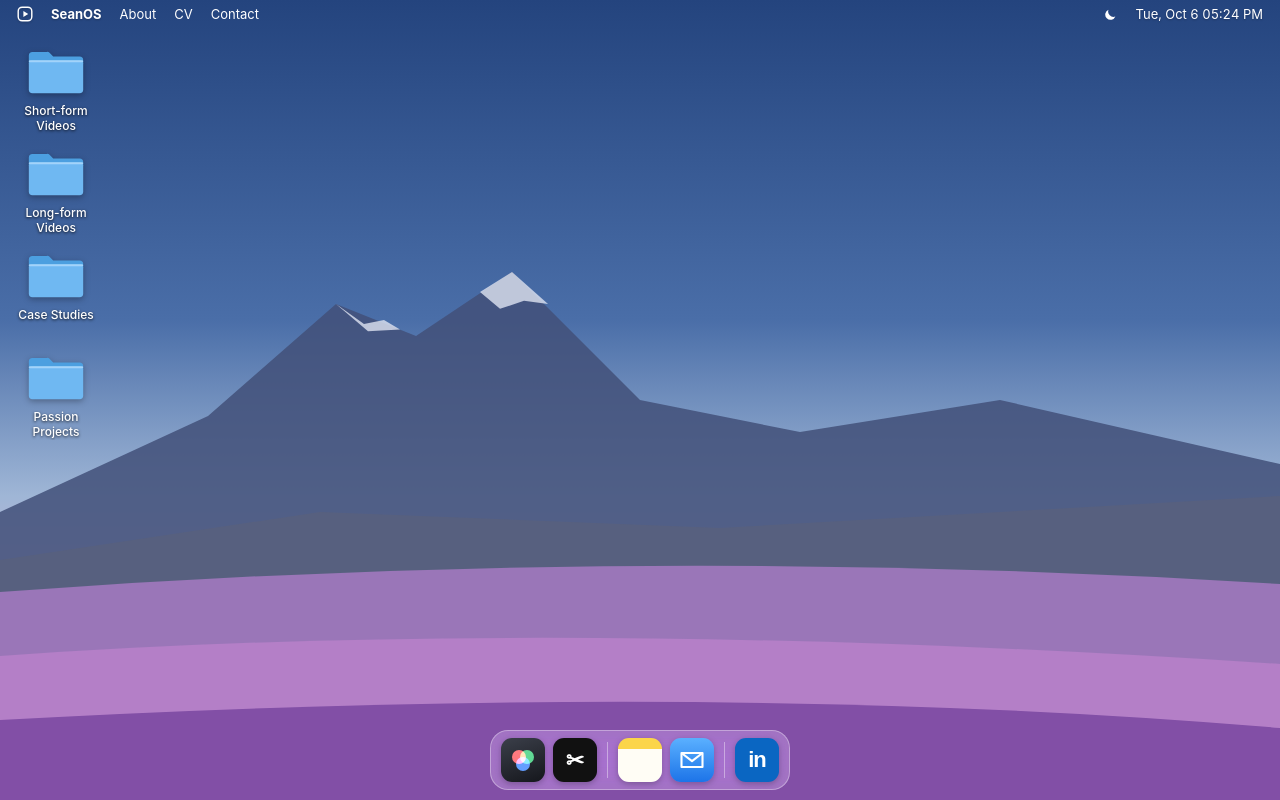
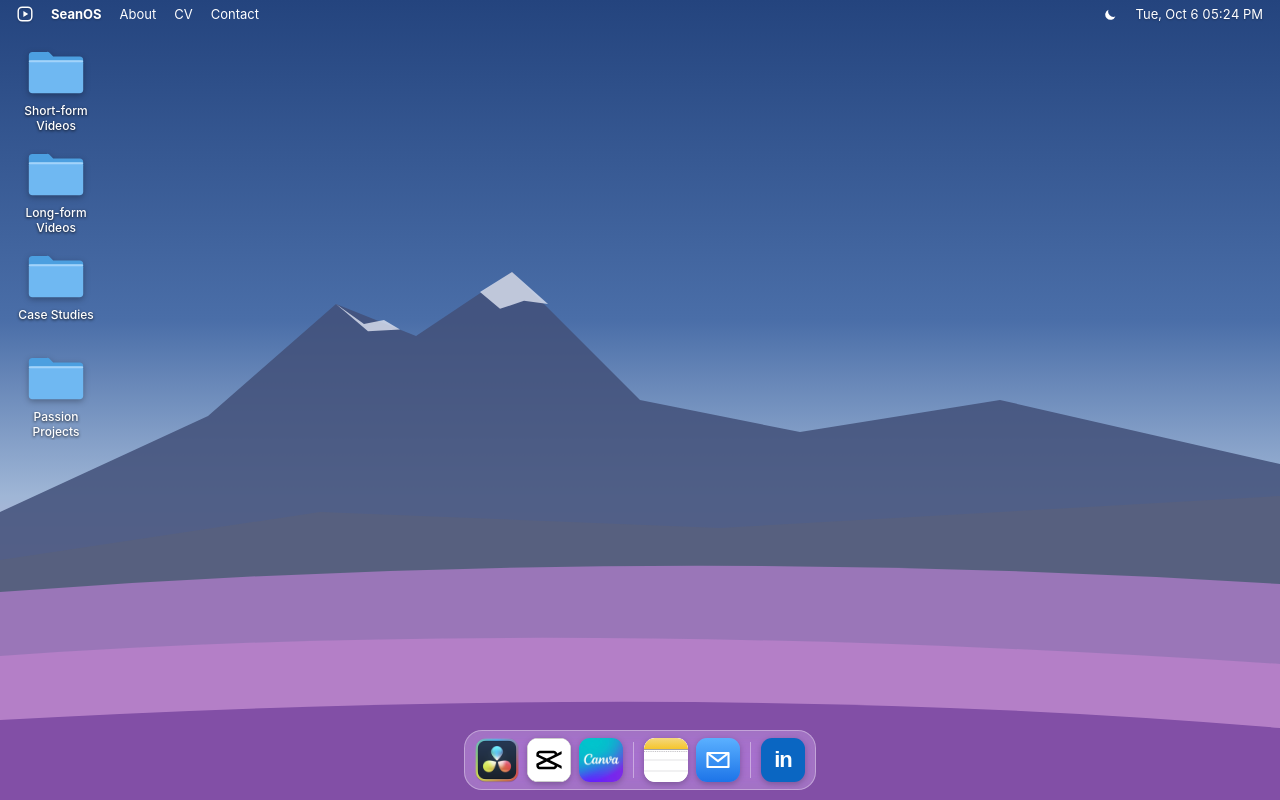
Before and after one commit to Shaun-Trinity/SeanOS, a plain HTML site: page index.html in a window 1280 px wide. Drawn offline with Linux system fonts and the light colour scheme.

Commit message:
Official logos have been added for the bottom dock. And multi-window viewing is possible right now. What's left to do is to create the banner wallpaper and cool animations for when you're interacting with the docs and closing them.

```diff
--- a/index.html
+++ b/index.html
@@ -37,14 +37,17 @@
 
   <nav id="dock" aria-label="Dock">
     <a class="dock-item" href="https://www.blackmagicdesign.com/products/davinciresolve" target="_blank" rel="noopener" data-tip="DaVinci Resolve">
-      <span class="dock-icon resolve" aria-hidden="true"><i></i><i></i><i></i></span>
+      <span class="dock-icon resolve" aria-hidden="true"><img src="assets/icons/davinciresolve.png" alt=""></span>
     </a>
     <a class="dock-item" href="https://www.capcut.com/" target="_blank" rel="noopener" data-tip="CapCut">
-      <span class="dock-icon capcut" aria-hidden="true">✂</span>
+      <span class="dock-icon capcut" aria-hidden="true"><img src="assets/icons/capcut.svg" alt=""></span>
+    </a>
+    <a class="dock-item" href="https://www.canva.com/" target="_blank" rel="noopener" data-tip="Canva">
+      <span class="dock-icon canva" aria-hidden="true"><img src="assets/icons/canva.jpg" alt=""></span>
     </a>
     <span class="dock-sep"></span>
     <button class="dock-item" data-open="notes" data-tip="About me">
-      <span class="dock-icon notes" aria-hidden="true"><i></i><i></i><i></i><i></i></span>
+      <span class="dock-icon notes" aria-hidden="true"><img src="assets/icons/notes.svg" alt=""></span>
     </button>
     <button class="dock-item" data-open="mail" data-tip="Contact">
       <span class="dock-icon mail" aria-hidden="true">
--- a/style.css
+++ b/style.css
@@ -145,17 +145,18 @@ button.menu-item:focus-visible { text-decoration: underline; text-underline-offs
   box-shadow: 0 2px 6px rgba(0,0,0,.25);
   font-weight: 700; color: #fff;
 }
-.dock-icon.resolve { background: linear-gradient(160deg, #3b3f4a, #15171c); position: relative; }
-.dock-icon.resolve i { position: absolute; width: 14px; height: 14px; border-radius: 50%; mix-blend-mode: screen; }
-.dock-icon.resolve i:nth-child(1) { background: #ff5a5a; transform: translate(-4px, -3px); }
-.dock-icon.resolve i:nth-child(2) { background: #43d17a; transform: translate(4px, -3px); }
-.dock-icon.resolve i:nth-child(3) { background: #4a8dff; transform: translate(0, 4px); }
-.dock-icon.capcut { background: #111; font-size: 22px; }
-.dock-icon.notes {
-  background: linear-gradient(#fbd54a 0 26%, #fffdf5 26%);
-  display: flex; flex-direction: column; justify-content: flex-end; gap: 5px; padding: 0 7px 8px;
-}
-.dock-icon.notes i { display: block; height: 1px; background: #d9d4c4; }
+/* Simple Icons brand marks (assets/icons) render white on the brand colour; full app icons override this below. */
+.dock-icon img { width: 26px; height: 26px; filter: brightness(0) invert(1); }
+/* Full macOS-style app icon (own tile, shadow and transparent margin), so no tile behind it. */
+.dock-icon.resolve { background: none; box-shadow: none; overflow: visible; }
+.dock-icon.resolve img { width: 100%; height: 100%; transform: scale(1.2); filter: none; } /* icon art has a transparent margin */
+.dock-icon.canva { overflow: hidden; }
+.dock-icon.canva img { width: 100%; height: 100%; object-fit: cover; filter: none; }
+/* The CapCut file is the full app icon (white tile included), so it fills the tile unfiltered. */
+.dock-icon.capcut { background: #fff; overflow: hidden; }
+.dock-icon.capcut img { width: 100%; height: 100%; filter: none; }
+.dock-icon.notes { background: #fff; overflow: hidden; }
+.dock-icon.notes img { width: 100%; height: 100%; filter: none; }
 .dock-icon.mail { background: linear-gradient(#5ab0ff, #1d74e8); }
 .dock-icon.mail svg { width: 28px; height: 28px; }
 .dock-icon.linkedin { background: #0a66c2; font-size: 22px; font-family: Arial, sans-serif; letter-spacing: -1px; }
```
Also changed, not shown: assets/icons/canva.jpg (added), assets/icons/capcut.svg (added), assets/icons/davinciresolve.png (added), assets/icons/notes.svg (added).
